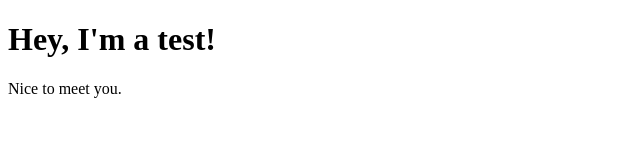
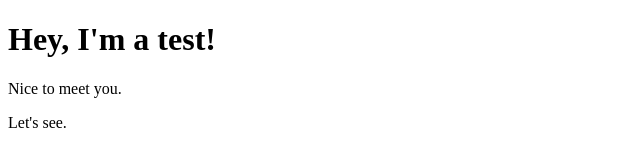
Before and after one commit to Aleks23/test, a plain HTML site: page index.html in a window 1280 px wide. Shown: the full height of the page, 0-640 px from the left. Drawn offline with Linux system fonts and the light colour scheme.

Commit message:
Making test with git.

```diff
--- a/index.html
+++ b/index.html
@@ -6,5 +6,6 @@
 <body>
 <h1>Hey, I'm a test!</h1>
 <p>Nice to meet you.</p>
+<p>Let's see.</p>
 </body>
 </html>
```
